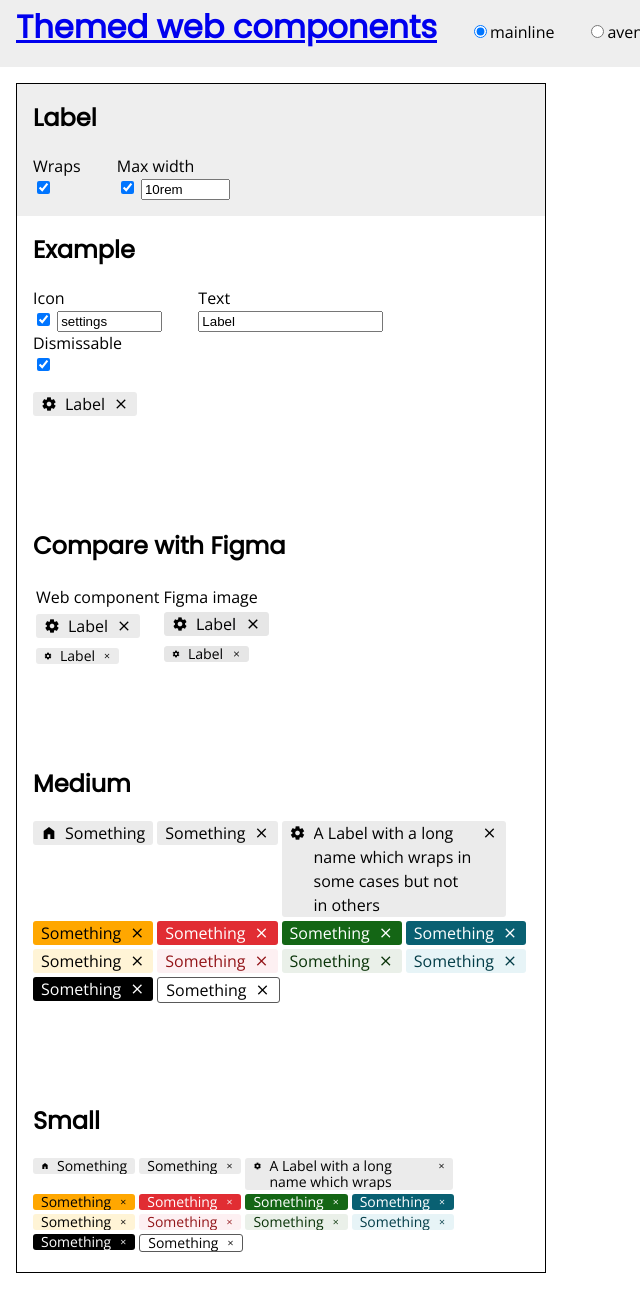
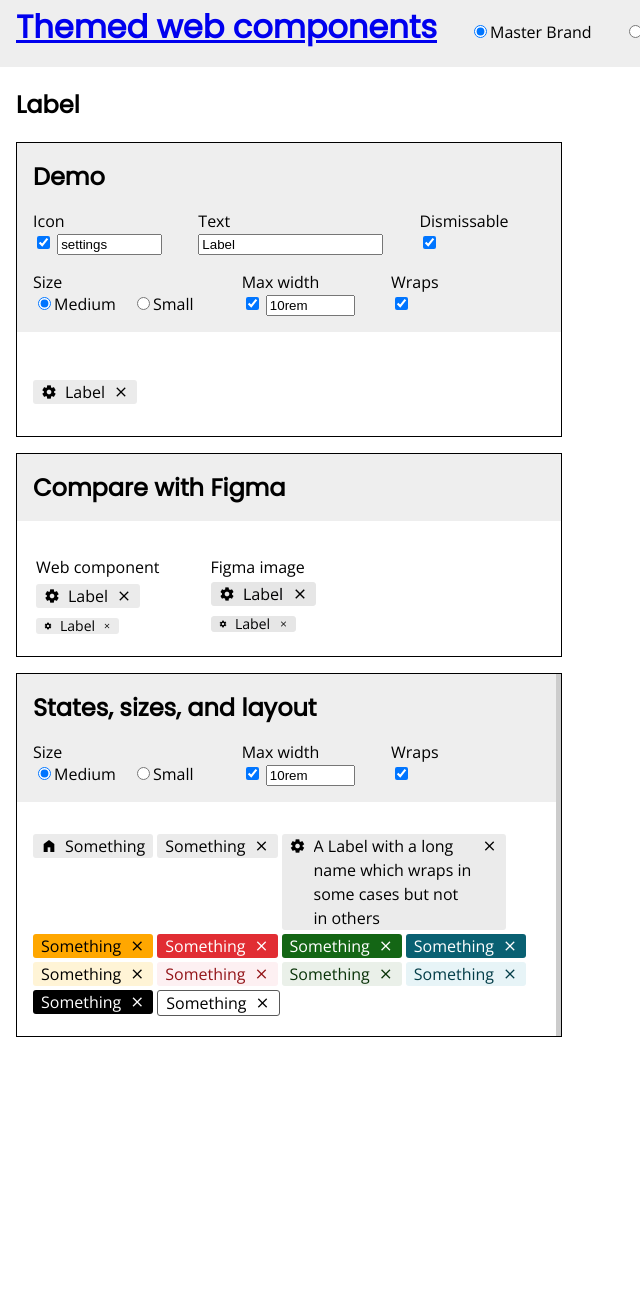
Before and after one commit to pbagnall/themed-components, a website: page public/label.html in a window 1280 px wide. Shown: the part 13-1302 px from the top of the page, without its empty margins (0-640 px from the left). After the commit the page ends 1066 px from the top, so only its background shows below. Drawn offline with nearby package versions, Linux system fonts and the light colour scheme.

Commit message:
refactor(Label): :lipstick: renamed themes throughout code. Now using resizable in the labels.
Label demo now uses the resizable container. Last demo has switches rather than repeating content.

```diff
--- a/public/label.html
+++ b/public/label.html
@@ -6,8 +6,8 @@
       <link rel="stylesheet" href="https://fonts.googleapis.com/css2?family=Open+Sans" />
       <link rel="stylesheet" href="https://fonts.googleapis.com/css2?family=Poppins" />
       <link rel="stylesheet" href="https://fonts.googleapis.com/css2?family=Material+Symbols+Outlined:opsz,wght,FILL,GRAD@20..48,100..700,0..1,-50..200" />
-      <link rel="stylesheet" href="/themes/label/mainline.css" />
-      <link rel="stylesheet" href="/themes/label/avengers.css" />
+      <link rel="stylesheet" href="/themes/label/masterbrand.css" />
+      <link rel="stylesheet" href="/themes/label/ultrus.css" />
       <script src="/scripts/main.js"></script>
       <style id="dynamic-styles">
          :root {
@@ -19,54 +19,67 @@
    <body>
       <header>
          <h1><a href='/'>Themed web components</a></h1>
-         <label><input id='mainline' type="radio" name="theme" value="mainline" checked>mainline</label>
-         <label><input id='avengers' type="radio" name="theme" value="avengers">avengers</label>
+         <label><input id='masterbrand' type="radio" name="theme" value="masterbrand" checked>Master Brand</label>
+         <label><input id='ultrus' type="radio" name="theme" value="ultrus">ULTRUS</label>
       </header>
-      <section>
-         <header>
+      <main>
          <h2>Label</h2>
+         <ul-resizable axes="none">
+            <header id="demo">
+               <h2>Demo</h2>
                <label>
-               Wraps<br>
-               <input type="checkbox" name="wraps" checked>
+                  Icon<br>
+                  <input type="checkbox" name="demo-hasIcon" checked>
+                  <input type="text" name="demo-icon" value="settings" size="10">
+               </label>
+               <label>
+                  Text<br>
+                  <input type="text" name="demo-text" value="Label">
+               </label>
+               <label>
+                  Dismissable<br>
+                  <input type="checkbox" name="demo-dismissable" checked>
+               </label>
+               <br>
+               <label>
+                  Size<br>
+                  <label><input type="radio" name="demo-size" value='' checked>Medium</label>
+                  <label><input type="radio" name="demo-size" value='small'>Small</label>
                </label>
                <label>
                   Max width<br>
-               <input type="checkbox" name="hasMaxWidth" checked>
-               <input type="text" name="maxWidth" value="10rem" size="8">
+                  <input type="checkbox" name="demo-hasMaxWidth" checked>
+                  <input type="text" name="demo-maxWidth" value="10rem" size="8">
+               </label>
+               <label>
+                  Wraps<br>
+                  <input type="checkbox" name="demo-wraps" checked>
                </label>
             </header>
+            <section>
+               <p>
+                  <ul-label icon="settings" id="example" dismissable>Label</ul-label>
+               </p>
+            </section>
+         </ul-resizable>
 
-         <div>
-            <h2>Example</h2>
-            <label>
-               Icon<br>
-               <input type="checkbox" name="hasIcon" checked>
-               <input type="text" name="icon" value="settings" size="10">
-            </label>
-            <label>
-               Text<br>
-               <input type="text" name="text" value="Label">
-            </label>
-            <label>
-               Dismissable<br>
-               <input type="checkbox" name="dismissable" checked>
-            </label>
-            <p>
-               <ul-label id="example">Label</ul-label>
-            </p>
-         </div>
-
-         <div>
+         <ul-resizable axes="none">
+            <header>
                <h2>Compare with Figma</h2>
+            </header>
+            <section>
                <table>
-               <tr><td>Web component</td><td>Figma image</td></tr>
+                  <tr>
+                     <td>Web component</td>
+                     <td>Figma image</td>
+                  </tr>
                   <tr>
                      <td>
                         <ul-label icon="settings" dismissable>Label</ul-label>
                      </td>
                      <td>
-                     <img src="/screenshots/label/mainline/medium.png" height="24" width="105">
-                     <img src="/screenshots/label/avengers/medium.png" height="24" width="71" style="display: none;">
+                        <img src="/screenshots/label/masterbrand/medium.png" height="24" width="105">
+                        <img src="/screenshots/label/ultrus/medium.png" height="24" width="71" style="display: none;">
                      </td>
                   </tr>
                   <tr>
@@ -74,15 +87,33 @@
                         <ul-label icon="settings" class="small" dismissable>Label</ul-label>
                      </td>
                      <td>
-                     <img src="/screenshots/label/mainline/small.png" height="16" width="85">
-                     <img src="/screenshots/label/avengers/small.png" height="19" width="52" style="display: none;">
+                        <img src="/screenshots/label/masterbrand/small.png" height="16" width="85">
+                        <img src="/screenshots/label/ultrus/small.png" height="19" width="52" style="display: none;">
                      </td>
                   </tr>
                </table>
-         </div>
+            </section>
+         </ul-resizable>
 
-         <div>
-            <h2>Medium</h2>
+         <ul-resizable axes="hori">
+            <header id="statesControls">
+               <h2>States, sizes, and layout</h2>
+               <label>
+                  Size<br>
+                  <label><input type="radio" name="size" value='' checked>Medium</label>
+                  <label><input type="radio" name="size" value='small'>Small</label>
+               </label>
+               <label>
+                  Max width<br>
+                  <input type="checkbox" name="hasMaxWidth" checked>
+                  <input type="text" name="maxWidth" value="10rem" size="8">
+               </label>
+               <label>
+                  Wraps<br>
+                  <input type="checkbox" name="wraps" checked>
+               </label>
+            </header>
+            <section id="states">
                <div>
                   <ul-label icon="home">Something</ul-label>
                   <ul-label dismissable>Something</ul-label>
@@ -106,51 +137,11 @@
                   <ul-label class="black" dismissable>Something</ul-label>
                   <ul-label class="white" dismissable>Something</ul-label>
                </div>
-         </div>
-
-         <div class="small">
-            <h2>Small</h2>
-            <div>
-               <ul-label icon="home">Something</ul-label>
-               <ul-label dismissable>Something</ul-label>
-               <ul-label dismissable icon="settings">A Label with a long name which wraps</ul-label>
-            </div>
-            <div>
-               <ul-label class="warning" dismissable>Something</ul-label>
-               <ul-label class="danger" dismissable>Something</ul-label>
-               <ul-label class="success" dismissable>Something</ul-label>
-               <ul-label class="info" dismissable>Something</ul-label>
-            </div>
-
-            <div>
-               <ul-label class="warning light" dismissable>Something</ul-label>
-               <ul-label class="danger light" dismissable>Something</ul-label>
-               <ul-label class="success light" dismissable>Something</ul-label>
-               <ul-label class="info light" dismissable>Something</ul-label>
-            </div>
-
-            <div>
-               <ul-label class="black" dismissable>Something</ul-label>
-               <ul-label class="white" dismissable>Something</ul-label>
-            </div>
-         </div>
             </section>
+         </ul-resizable>
+      </main>
    </body>
    <script defer>
-      function switchTheme(event) {
-         let theme = event.target.id;
-         document.getElementsByTagName('section')[0].className = theme;
-
-         let images = document.querySelectorAll('img');
-         for (let image of images) {
-            if (image.src.indexOf(theme)>=0) {
-               image.style.display='block';
-            } else {
-               image.style.display='none';
-            }
-         }
-      }
-
       function dismissLabel(event) {
          let after = event.target.nextSibling;
          let parent = event.target.parentElement;
@@ -158,7 +149,21 @@
          setTimeout(() => { parent.insertBefore(dismissed, after) }, 1500);
       }
 
-      function updateCSS() {
+      function updateCSS(e) {
+         if (e.target.name==='size') {
+            console.log("sizing");
+
+            const section = document.getElementById('states');
+
+            if (e.target.checked) {
+               if (e.target.value === '') {
+                  section.classList.remove('small');
+               } else {
+                  section.classList.add('small');
+               }
+            }
+         }
+
          const wrapsEle = document.querySelector("input[name='wraps']");
          const hasMaxWidthEle = document.querySelector("input[name='hasMaxWidth']");
          const maxWidthEle = document.querySelector("input[name='maxWidth']");
@@ -174,38 +179,60 @@
          document.querySelector('#dynamic-styles').textContent = style;
       }
 
-      function updateExample() {
+      function updateExample(e) {
          const example = document.getElementById('example');
          if (!example) return;
 
-         if (document.querySelector("input[name='hasIcon']").checked) {
-            example.setAttribute('icon', document.querySelector("input[name='icon']").value);
+         switch (e.target.name) {
+            case 'demo-hasIcon':
+            case 'demo-icon':
+               if (document.querySelector("input[name='demo-hasIcon']").checked) {
+                  example.setAttribute('icon', document.querySelector("input[name='demo-icon']").value);
                } else {
                   example.removeAttribute('icon');
                }
-
-         if (document.querySelector("input[name='dismissable']").checked) {
+               break;
+            case 'demo-text':
+               example.textContent = e.target.value;
+               break;
+            case 'demo-dismissable':
+               if (e.target.checked) {
                   example.setAttribute('dismissable', '');
                } else {
                   example.removeAttribute('dismissable');
                }
-
-         example.textContent = document.querySelector("input[name='text']").value;
+               break;
+            case 'demo-size':
+               if (e.target.checked) {
+                  if (e.target.value === '') {
+                     example.classList.remove('small');
+                  } else {
+                     example.classList.add('small');
+                  }
+               }
+            case 'demo-hasMaxWidth':
+            case 'demo-maxWidth':
+            case 'demo-wraps':
+               let maxWidth;
+               if (document.querySelector("input[name='demo-hasMaxWidth']").checked) {
+                  maxWidth = document.querySelector("input[name='demo-maxWidth']").value;
+               } else {
+                  maxWidth = 'none';
                }
 
-      document.getElementById('mainline').addEventListener('change', (e) => switchTheme(e));
-      document.getElementById('avengers').addEventListener('change', (e) => switchTheme(e));
+               let wrap = document.querySelector("input[name='demo-wraps']").checked ? 'wrap' : 'nowrap';
 
-      document.querySelector("input[name='wraps']").addEventListener('change', (e) => updateCSS());
-      document.querySelector("input[name='maxWidth']").addEventListener('change', (e) => updateCSS());
-      document.querySelector("input[name='hasMaxWidth']").addEventListener('change', (e) => updateCSS());
-      updateCSS();
+               example.style = `--label--max-width: ${maxWidth}; --label--white-space: ${wrap};`;
 
-      document.querySelector("input[name='hasIcon']").addEventListener('change', (e) => updateExample());
-      document.querySelector("input[name='icon']").addEventListener('keyup', (e) => updateExample());
-      document.querySelector("input[name='text']").addEventListener('keyup', (e) => updateExample());
-      document.querySelector("input[name='dismissable']").addEventListener('change', (e) => updateExample());
-      updateExample();
+               break;
+         }
+      }
+
+      document.getElementById('statesControls').addEventListener('change', (e) => updateCSS(e));
+      document.getElementById('statesControls').addEventListener('keyup', (e) => updateCSS(e));
+
+      document.getElementById('demo').addEventListener('change', (e) => updateExample(e));
+      document.getElementById('demo').addEventListener('keyup', (e) => updateExample(e));
 
       let labels = document.querySelectorAll('ul-label');
       for (let label of labels) {
--- a/public/styles/styles.css
+++ b/public/styles/styles.css
@@ -24,43 +24,52 @@ header {
 }
 
 ul-resizable {
-   --margin: 1rem;
-   --width: 33rem;
+   --margin: 0 0 1rem 0;
+   --width: 34rem;
 }
 
-section {
+main {
    margin: 1rem;
-   border: 1px solid black;
-   width: 33rem;
 }
 
-section, ul-resizable {
+ul-resizable {
    & header {
       padding: 1rem;
       display: block;
       margin-bottom: 1rem;
+
+      & h2 {
+         margin-bottom: 0;
+      }
    }
+
 
    & label {
       display: inline-block;
       margin-right: 2rem;
+      margin-top: 1rem;
+   }
+
+   & label > label {
+      margin-top: 0;
+      margin-right: 0.75rem;
    }
 
    & h2:first-child {
       margin-top: 0;
    }
 
-   & > div {
+   & > section {
       margin: 0;
-      padding: 0 1rem 6rem 1rem;
+      padding: 1rem 1rem 4rem 1rem;
    }
 
-   & > div:last-child {
+   & > section:last-child {
       margin: 0;
-      padding: 0 1rem 1rem 1rem;
+      padding-bottom: 1rem;
    }
 
-   & > div > div {
+   & > section > div {
       display: flex;
       flex-wrap: wrap;
       align-items: flex-start;
@@ -71,6 +80,9 @@ section, ul-resizable {
 
    table {
       gap: 2rem;
+      & td, th {
+         padding-right: 3rem;
+      }
    }
 }
 
```
Also changed, not shown: public/index.html (+13 -6 lines), public/resizable.html (+11 -33 lines), public/themes/label/masterbrand.css (renamed from public/themes/label/mainline.css, +6 -2 lines), public/themes/label/ultrus.css (renamed from public/themes/label/avengers.css, +7 -1 lines), src/main.js (+18 -1 lines), public/screenshots/label/masterbrand/medium.png (renamed from public/screenshots/label/mainline/medium.png), public/screenshots/label/masterbrand/small.png (renamed from public/screenshots/label/mainline/small.png), public/screenshots/label/ultrus/medium.png (renamed from public/screenshots/label/avengers/medium.png), public/screenshots/label/ultrus/small.png (renamed from public/screenshots/label/avengers/small.png), public/scripts/main.js, 1 other file. Lines whose indentation alone changed are shown as unchanged.
